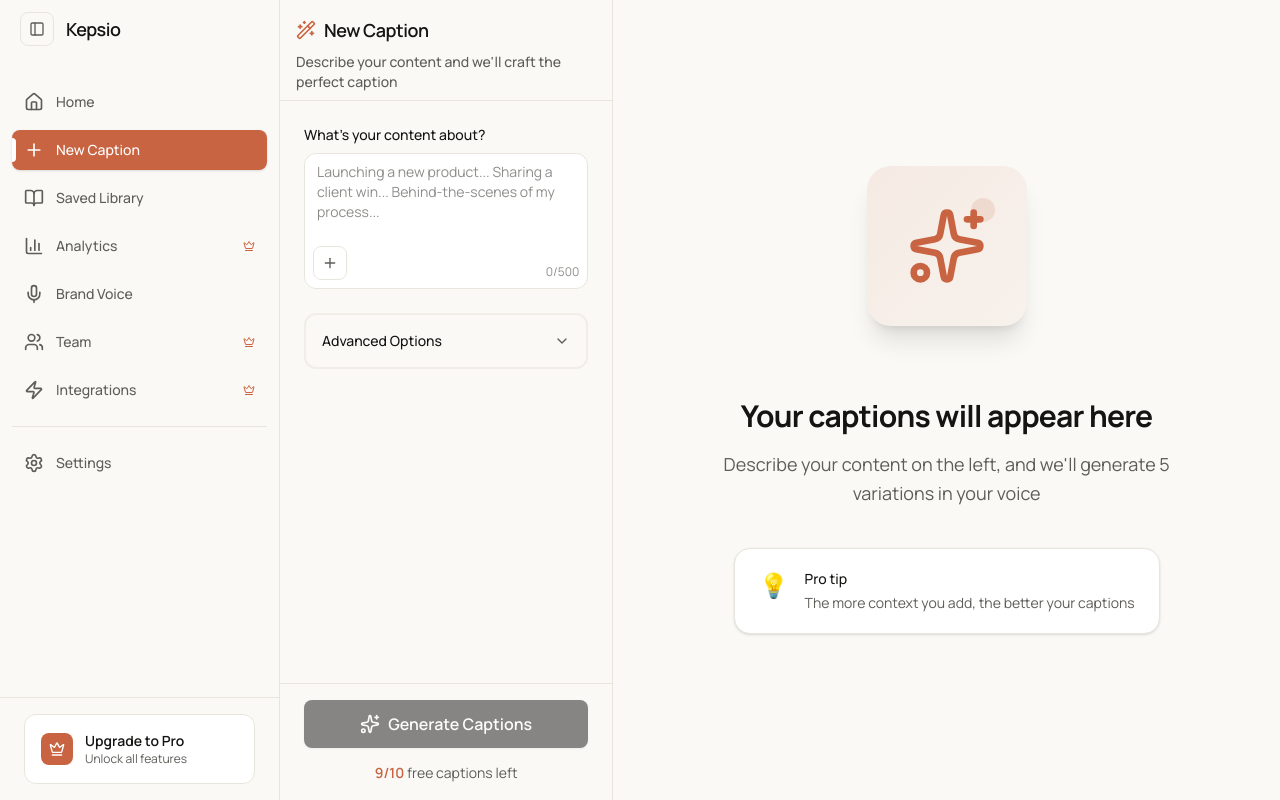
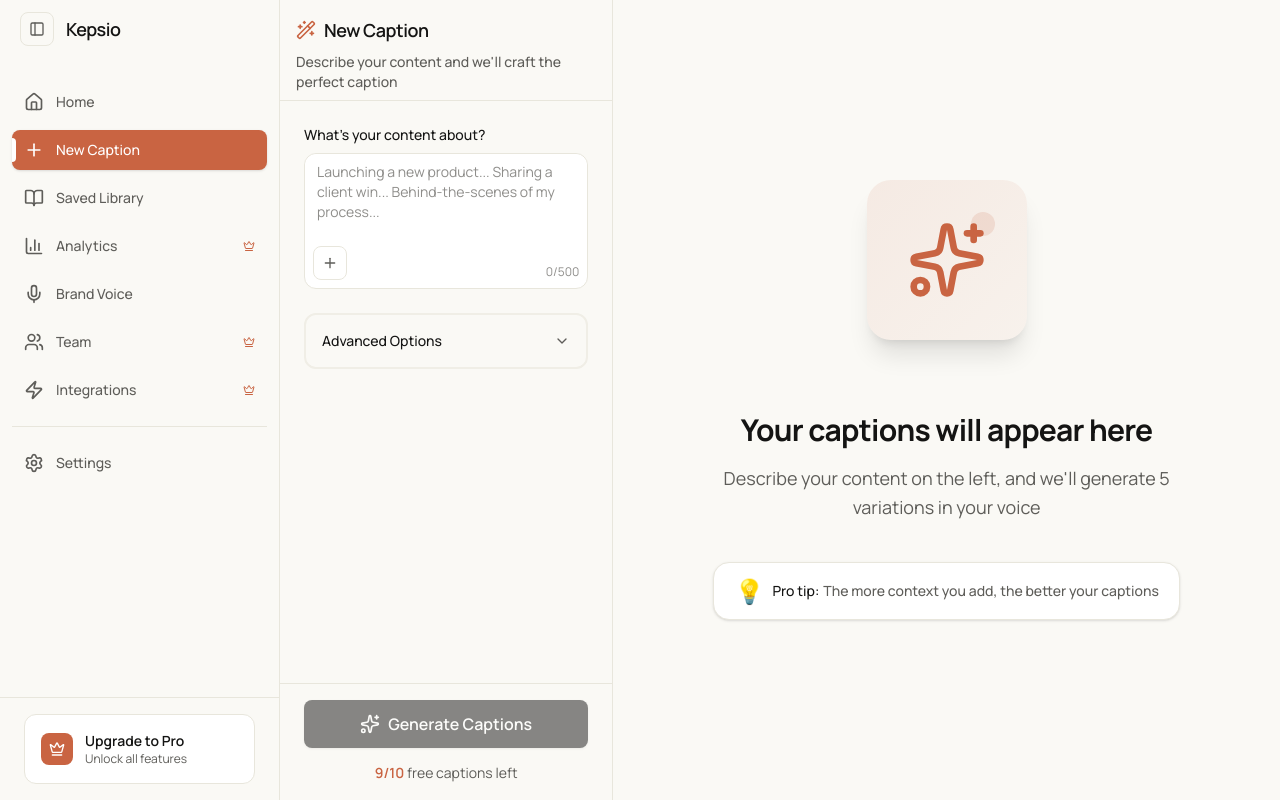
Before and after one commit to uxfris/kepsio, a Next.js app: page /generate in a window 1280 px wide. Built offline with nearby package versions, Linux system fonts and the light colour scheme.

Commit message:
Visual Improvement

```diff
--- a/components/captions/EmptyState.tsx
+++ b/components/captions/EmptyState.tsx
@@ -56,7 +56,7 @@ export const EmptyState = ({ type = "default", onRetry }: EmptyStateProps) => {
 
   return (
     <div className="flex-1 flex items-center justify-center p-8 bg-section">
-      <div className="max-w-md mx-auto text-center">
+      <div className="max-w-lg mx-auto text-center">
         {/* Illustration */}
         <div className="mb-10 relative">
           <div className="inline-flex items-center justify-center w-40 h-40 bg-linear-to-br from-accent/10 to-accent/5 rounded-3xl shadow-xl mb-8">
@@ -79,14 +79,14 @@ export const EmptyState = ({ type = "default", onRetry }: EmptyStateProps) => {
         </div>
 
         {/* Tip Callout */}
-        <div className="inline-flex items-start gap-4 px-6 py-5 bg-surface rounded-2xl border border-border shadow-sm">
-          <span className="text-2xl">💡</span>
-          <div className="text-left">
-            <p className="text-sm font-medium text-primary mb-1">Pro tip</p>
-            <p className="text-sm text-text-body">
+        <div className="inline-flex items-center gap-2 px-5 py-3 bg-surface rounded-2xl border border-border shadow-sm">
+          <span className="text-2xl">💡 </span>
+          <p className="text-sm font-medium text-primary inline-flex items-center gap-1">
+            Pro tip:
+            <span className="text-sm text-text-body">
               The more context you add, the better your captions
-            </p>
-          </div>
+            </span>
+          </p>
         </div>
       </div>
     </div>
```
